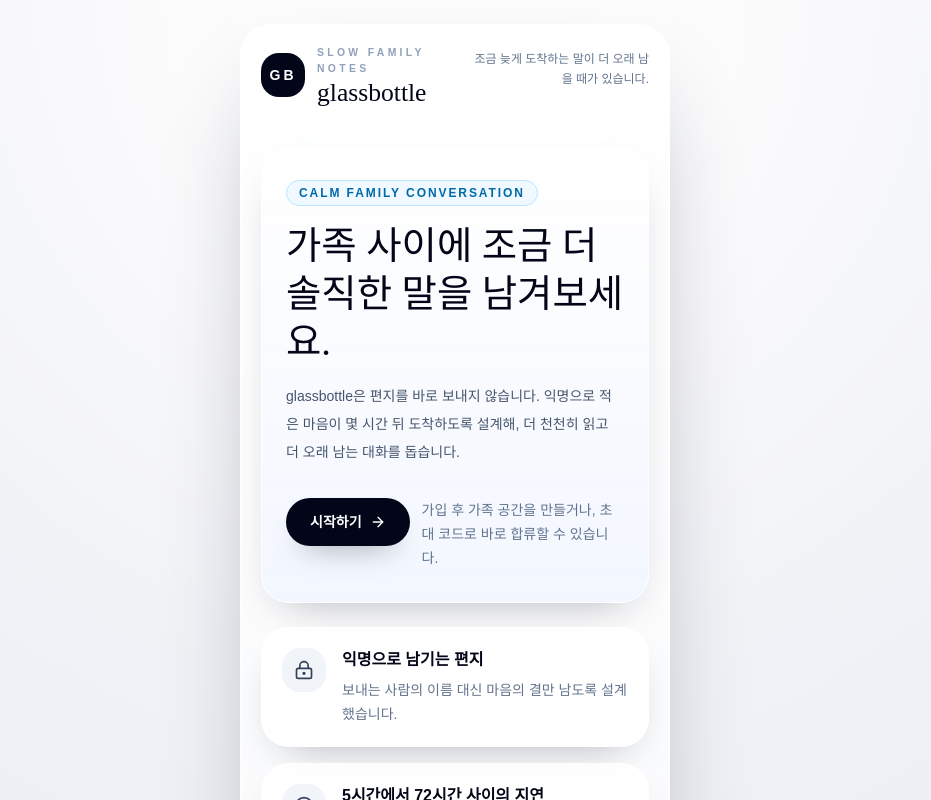
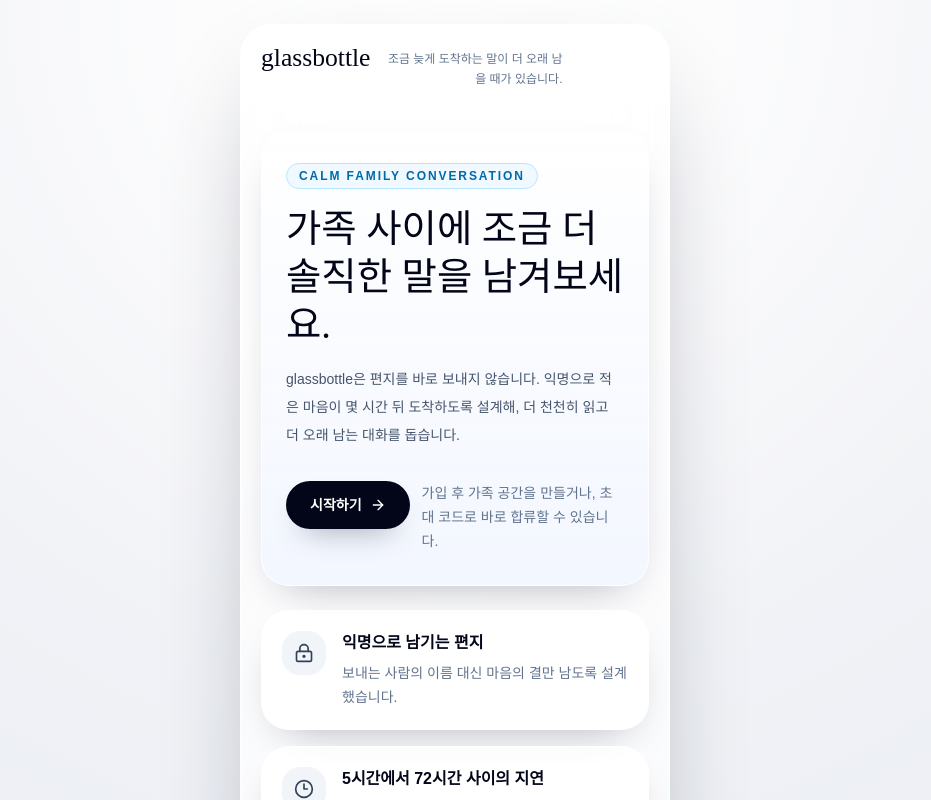
Before and after one commit to gaonhae/glassBottle, a Next.js app: page / in a window 1280 px wide. Shown: the top 800 px of the page, without its empty margins (185-1116 px from the left). Built offline with nearby package versions, Linux system fonts and the light colour scheme; no server answers.

Commit message:
Remove header brand copy

```diff
--- a/app/layout.tsx
+++ b/app/layout.tsx
@@ -29,14 +29,8 @@
           <div className="relative flex min-h-[100dvh] w-full max-w-[430px] flex-col bg-white/72 backdrop-blur-xl sm:min-h-[calc(100dvh-3rem)] sm:overflow-hidden sm:rounded-[32px] sm:border sm:border-white/70 sm:shadow-shell">
             <header className="sticky top-0 z-20 border-b border-white/80 bg-white/82 backdrop-blur-xl">
               <div className="flex items-start gap-4 px-5 pb-4 pt-5">
-                <Link href="/" className="flex min-w-0 items-center gap-3 text-slate-950 no-underline">
-                  <span className="flex h-11 w-11 shrink-0 items-center justify-center rounded-[18px] bg-slate-950 text-sm font-semibold uppercase tracking-[0.22em] text-white shadow-[0_18px_35px_-22px_rgba(15,23,42,0.9)]">
-                    gb
-                  </span>
-                  <span className="min-w-0 space-y-1">
-                    <span className="block text-[0.65rem] font-semibold uppercase tracking-[0.32em] text-slate-400">slow family notes</span>
-                    <span className="block truncate font-serif text-[1.6rem] leading-none">{BRAND_NAME}</span>
-                  </span>
+                <Link href="/" className="min-w-0 text-slate-950 no-underline">
+                  <span className="block truncate font-serif text-[1.6rem] leading-none">{BRAND_NAME}</span>
                 </Link>
                 <p className="hidden max-w-[11rem] pt-1 text-right text-xs leading-5 text-slate-500 sm:block">
                   조금 늦게 도착하는 말이 더 오래 남을 때가 있습니다.
```
